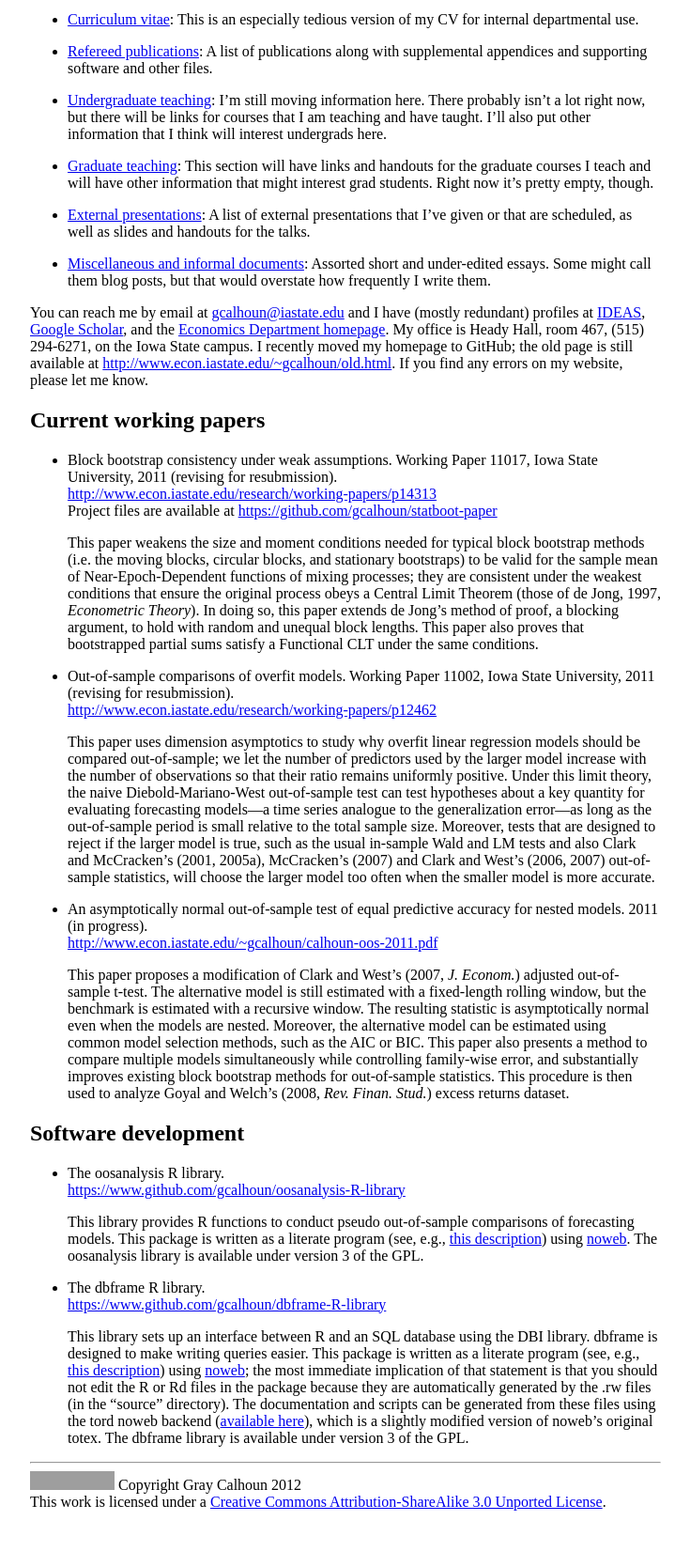
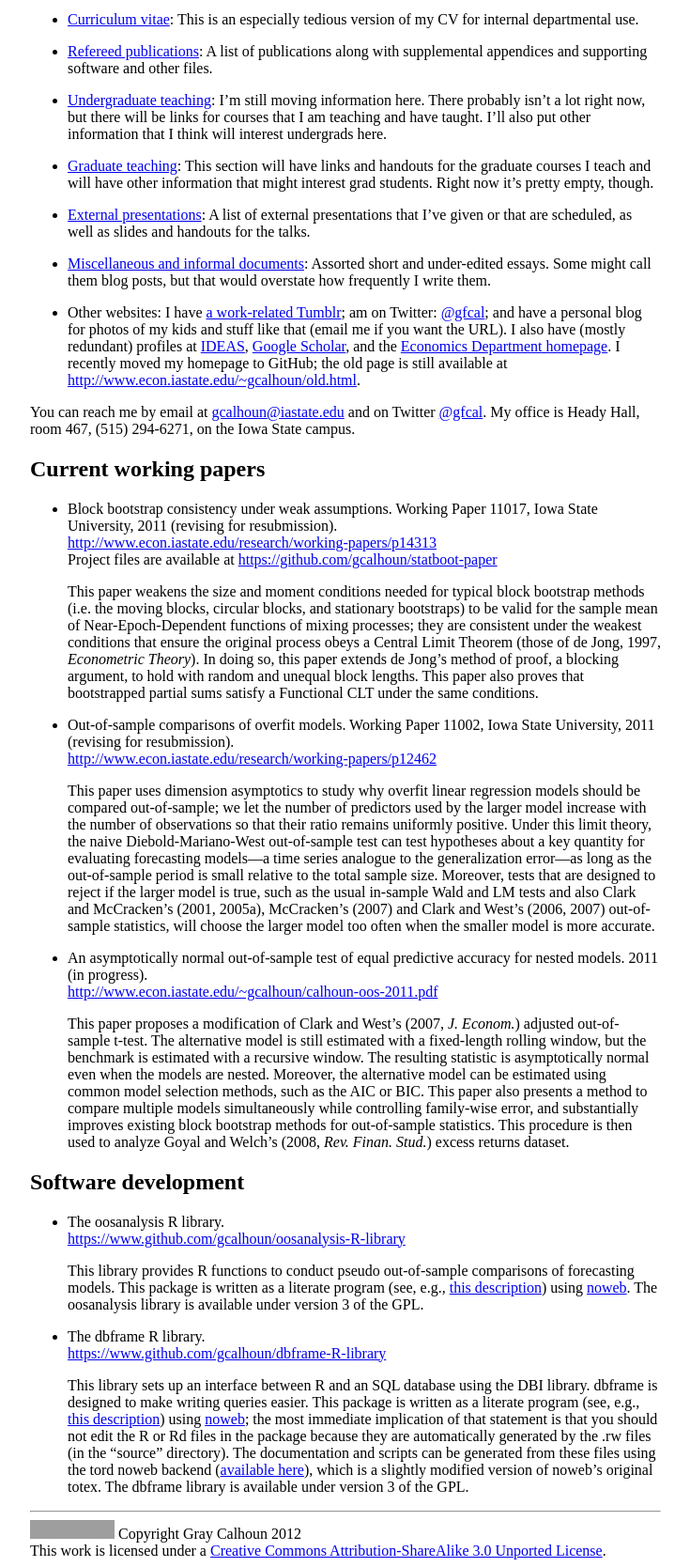
Before and after one commit to mmkuang/grayclhn.github.io, a Jekyll site: the page built from index.md, in a window 1280 px wide, cut to the strip 244-1912 px from the top of the page. Shown: the whole strip at 94% size, without its empty margins (272-1007 px from the left). Built offline with Jekyll 4.4.1, drawn with Linux system fonts in a browser that asks for light colours; before the commit the page ends 1860 px from its top, so only the background shows below that; grey boxes are pictures that could not be loaded.

Commit message:
Added 'other websites' section to main page

```diff
--- a/index.md
+++ b/index.md
@@ -42,14 +42,21 @@ might be interested in the following items:
   short and under-edited essays. Some might call them blog posts, but
   that would overstate how frequently I write them.
 
-You can reach me by email at <gcalhoun@iastate.edu> and I have (mostly
-redundant) profiles at [IDEAS](http://ideas.repec.org/f/pca491.html),
-[Google Scholar](http://scholar.google.com/citations?hl=en&user=OS8d9ycAAAAJ),
-and the [Economics Department homepage](http://www.econ.iastate.edu/people/faculty/calhoun-gray).
-My office is Heady Hall, room 467, (515) 294-6271, on the Iowa State
-campus. I recently moved my homepage to GitHub; the old page is still
-available at <http://www.econ.iastate.edu/~gcalhoun/old.html>. If you
-find any errors on my website, please let me know.
+* Other websites: I have [a work-related
+  Tumblr](http://graycalhoun.tumblr.com); am on Twitter:
+  [@gfcal](http://www.twitter.com/#!gfcal); and have a personal blog
+  for photos of my kids and stuff like that (email me if you want the
+  URL).  I also have (mostly redundant) profiles at
+  [IDEAS](http://ideas.repec.org/f/pca491.html), [Google
+  Scholar](http://scholar.google.com/citations?hl=en&user=OS8d9ycAAAAJ),
+  and the [Economics Department
+  homepage](http://www.econ.iastate.edu/people/faculty/calhoun-gray).
+  I recently moved my homepage to GitHub; the old page is still
+  available at <http://www.econ.iastate.edu/~gcalhoun/old.html>.
+
+You can reach me by email at <gcalhoun@iastate.edu> and on Twitter
+[@gfcal](http://www.twitter.com/#!gfcal).  My office is Heady Hall,
+room 467, (515) 294-6271, on the Iowa State campus.
 
 Current working papers
 ----------------------
```
